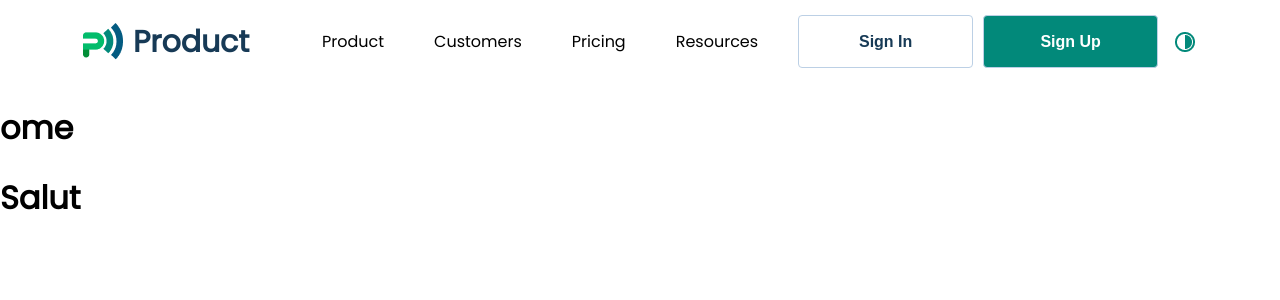
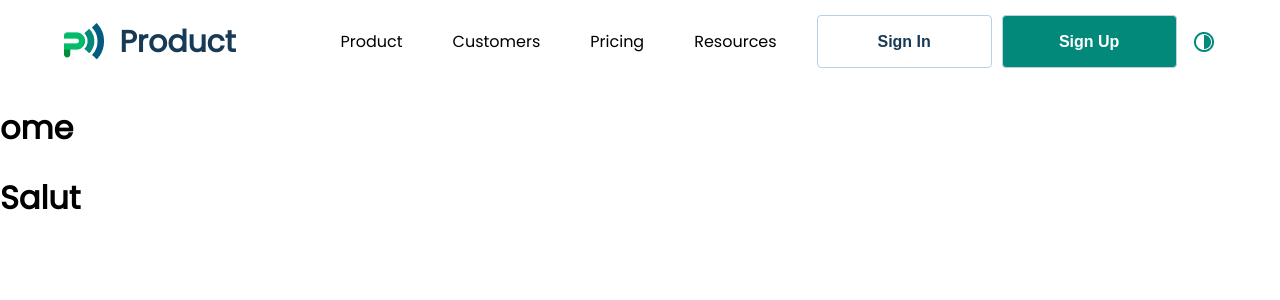
Before and after one commit to elkhayate/product, a Next.js app: page / in a window 1280 px wide. Shown: the top 300 px of the page. Built offline with nearby package versions, Linux system fonts and the light colour scheme.

Commit message:
added context

```diff
--- a/components/Navbar.js
+++ b/components/Navbar.js
@@ -3,7 +3,12 @@ import Image from 'next/image'
 import style from "../styles/Navbar.module.css"
 import logo from "../public/img/logo.png"
 import Frame from "../public/img/Frame.png"
+import { ThemeContext } from '../context/ThemeContext'
+
+
 export default function Navbar() {
+    const {isLight, dark, light, toogler} = useContext(ThemeContext);
+    const theme = isLight ? light : dark
 
     return (
         <div>
@@ -23,7 +28,7 @@ export default function Navbar() {
                         <button className={style.btn}>Sign In</button>
                         <button>Sign Up</button>
                     </div>
-                    <Image className={style.frame} src={Frame} alt= "toogler" />
+                    <Image onClick={toogler} className={style.frame} src={Frame} alt= "toogler" />
                 </div>
         </div>
         </div>
--- a/context/ThemeContext.js
+++ b/context/ThemeContext.js
@@ -18,7 +18,7 @@ export default function ThemeContextProvider(props) {
         setLight(!isLight);
     }
     return (
-        <ThemeContext.Provider value={{}}>
+        <ThemeContext.Provider value={{toogler, light : theme.light, dark : theme.dark, isLight }}>
             {props.children}
         </ThemeContext.Provider>
     )
--- a/pages/_app.js
+++ b/pages/_app.js
@@ -1,12 +1,15 @@
 import Layout from '../components/Layout'
+import ThemeContextProvider from '../context/ThemeContext'
 import '../styles/globals.css'
 
 function MyApp({ Component, pageProps }) {
   return(
     <div>
+      <ThemeContextProvider>
       <Layout>
           <Component {...pageProps} />
       </Layout>
+      </ThemeContextProvider>
     </div>
   )
 
--- a/styles/Navbar.module.css
+++ b/styles/Navbar.module.css
@@ -1,5 +1,5 @@
 .container {
-    width: 90%;
+    width: 95%;
     margin: auto;
     display: flex;
     justify-content: space-around;
@@ -15,7 +15,7 @@
     font-size: 30px;
     line-height: 28px;
     color: #173A56;
-    margin: 10px;
+    margin: 15px;
 }
 .nav {
     display: flex;
```
